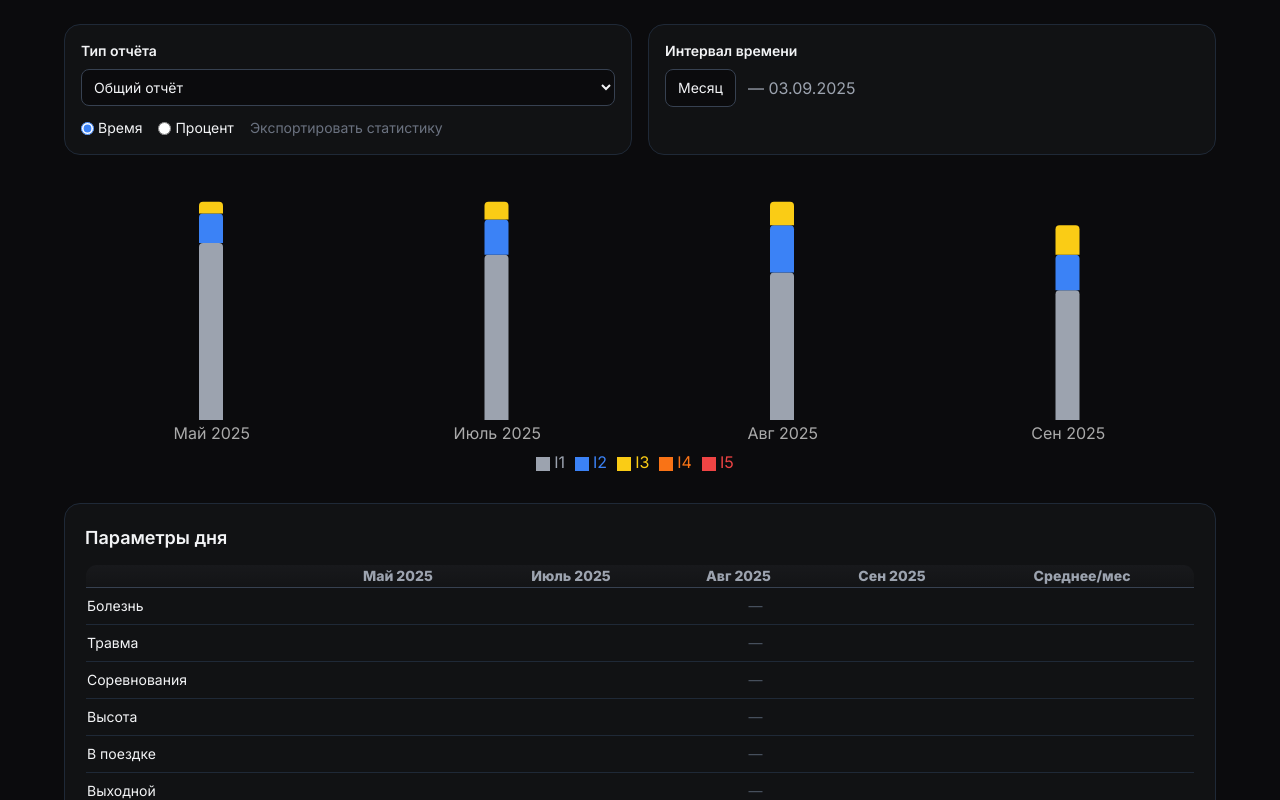
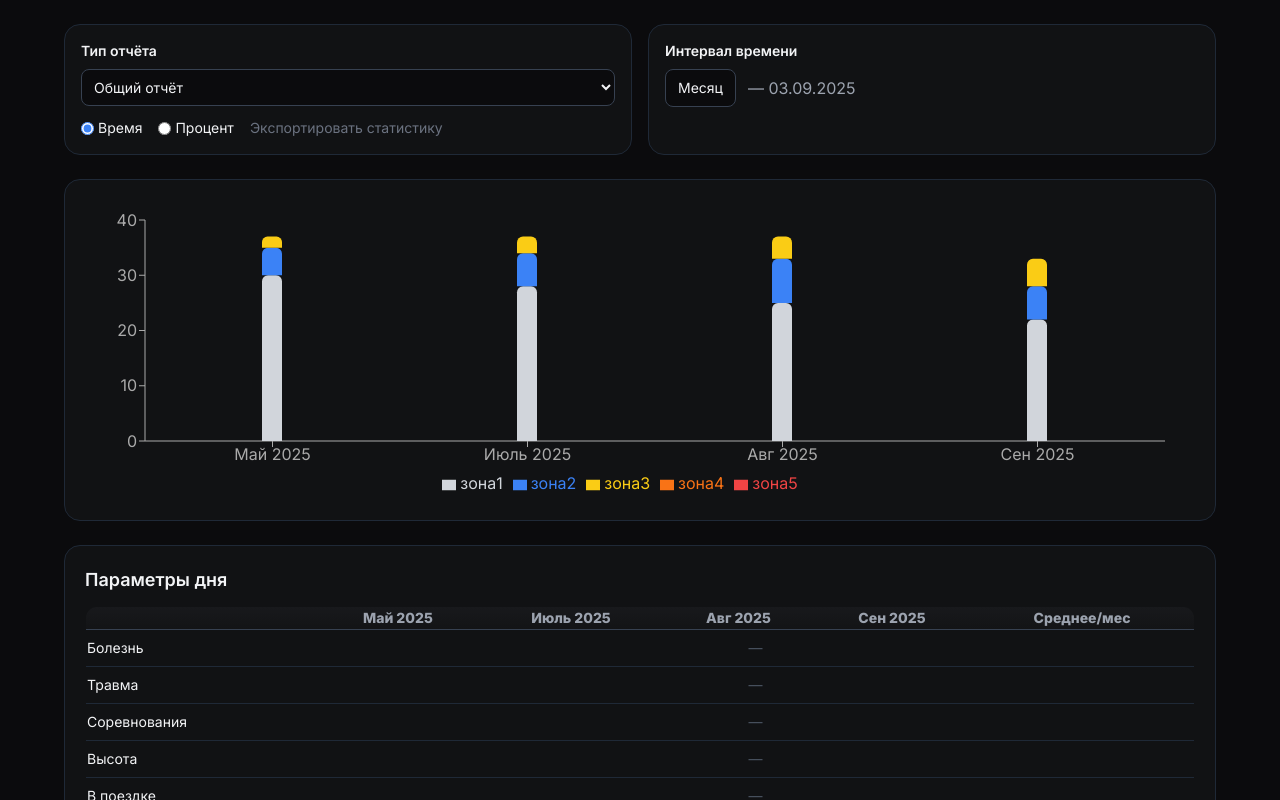
Before and after one commit to mbaliabin/dagbook-test, a React (Vite) app in the folder fasx-frontend/: page /statistics in a window 1280 px wide. Shown: the top 800 px of the page. Built offline with nearby package versions, Linux system fonts and the light colour scheme.

Commit message:
Доработка StatisticsPage.tsx 24

```diff
--- a/fasx-frontend/src/pages/StatisticsPage.tsx
+++ b/fasx-frontend/src/pages/StatisticsPage.tsx
@@ -116,36 +116,26 @@ export default function StatisticsPage() {
         </div>
 
         {/* Диаграмма */}
-        <ResponsiveContainer width="100%" height={300}>
-          <BarChart data={mockData} barSize={24}> {/* чуть шире столбцы */}
-            <XAxis dataKey="month" stroke="#aaa" tickLine={false} axisLine={false} />
-            <Tooltip
-              contentStyle={{
-                backgroundColor: "#1a1a1d",
-                border: "1px solid #333",
-                color: "#fff",
-              }}
-            />
-            <Legend
-              payload={[
-                { value: "I1", type: "square", color: "#9ca3af" },
-                { value: "I2", type: "square", color: "#3b82f6" },
-                { value: "I3", type: "square", color: "#facc15" },
-                { value: "I4", type: "square", color: "#f97316" },
-                { value: "I5", type: "square", color: "#ef4444" },
-              ]}
-              verticalAlign="bottom"
-              align="center"
-              iconType="square"
-              wrapperStyle={{ marginTop: 10 }}
-            />
-            <Bar dataKey="зона1" stackId="a" fill="#9ca3af" radius={[4, 4, 0, 0]} />
-            <Bar dataKey="зона2" stackId="a" fill="#3b82f6" radius={[4, 4, 0, 0]} />
-            <Bar dataKey="зона3" stackId="a" fill="#facc15" radius={[4, 4, 0, 0]} />
-            <Bar dataKey="зона4" stackId="a" fill="#f97316" radius={[4, 4, 0, 0]} />
-            <Bar dataKey="зона5" stackId="a" fill="#ef4444" radius={[4, 4, 0, 0]} />
-          </BarChart>
-        </ResponsiveContainer>
+        <div className="bg-[#111214] p-5 rounded-2xl border border-gray-800 animate-fadeIn">
+          <ResponsiveContainer width="100%" height={300}>
+            <BarChart
+              data={mockData}
+              margin={{ top: 20, right: 30, left: 0, bottom: 5 }}
+              style={{ backgroundColor: "#111214" }} // вот здесь фон
+            >
+              <XAxis dataKey="month" stroke="#aaa" />
+              <YAxis stroke="#aaa" />
+              <Tooltip contentStyle={{ backgroundColor: "#1a1a1d", border: "1px solid #333" }} />
+              <Legend />
+              <Bar dataKey="зона1" stackId="a" fill="#d1d5db" radius={[6,6,0,0]} barSize={20}/>
+              <Bar dataKey="зона2" stackId="a" fill="#3b82f6" radius={[6,6,0,0]} barSize={20}/>
+              <Bar dataKey="зона3" stackId="a" fill="#facc15" radius={[6,6,0,0]} barSize={20}/>
+              <Bar dataKey="зона4" stackId="a" fill="#f97316" radius={[6,6,0,0]} barSize={20}/>
+              <Bar dataKey="зона5" stackId="a" fill="#ef4444" radius={[6,6,0,0]} barSize={20}/>
+            </BarChart>
+          </ResponsiveContainer>
+        </div>
+
 
         {/* Параметры дня */}
         <div className="bg-[#111214] p-5 rounded-2xl border border-gray-800 animate-fadeIn">
```
